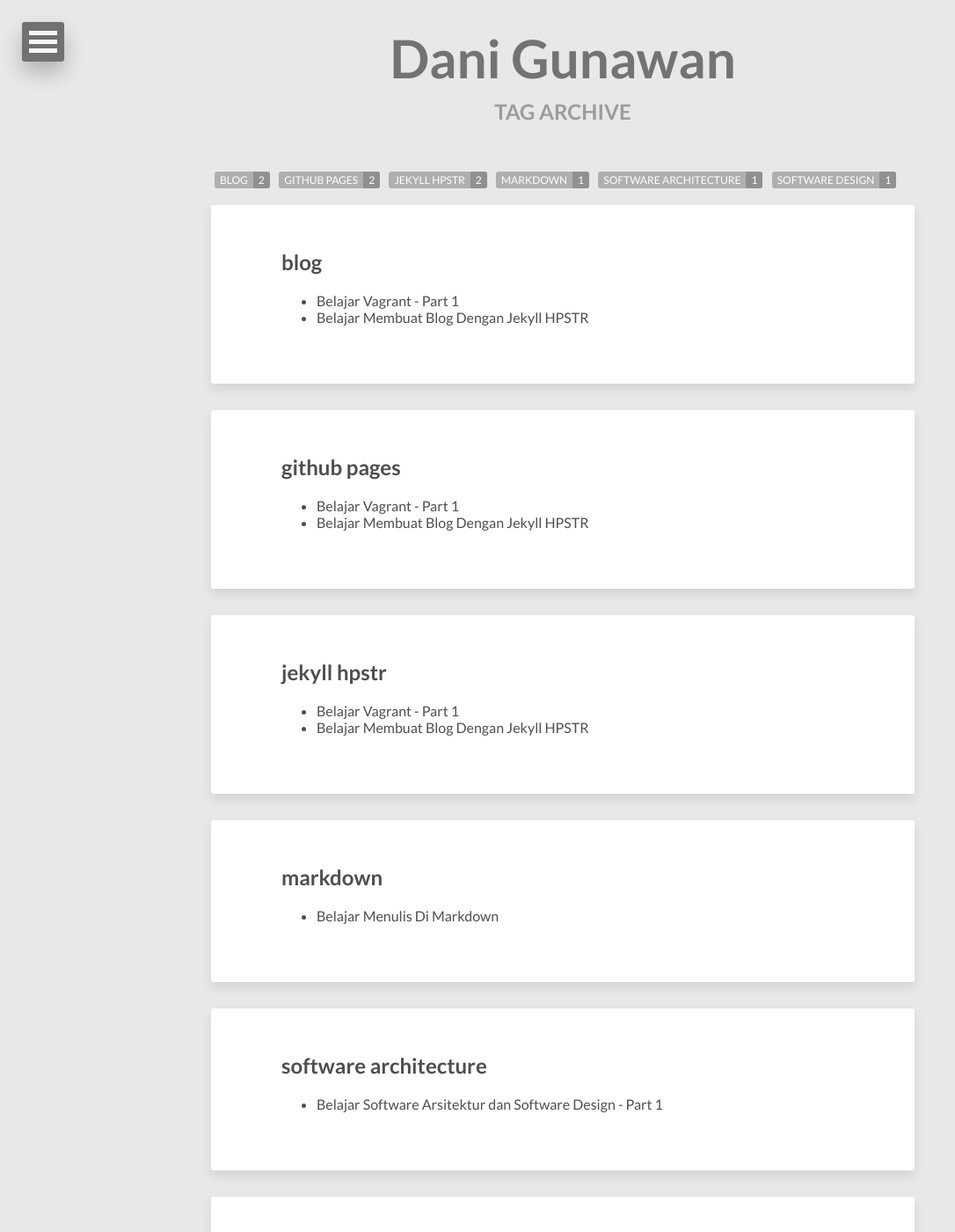
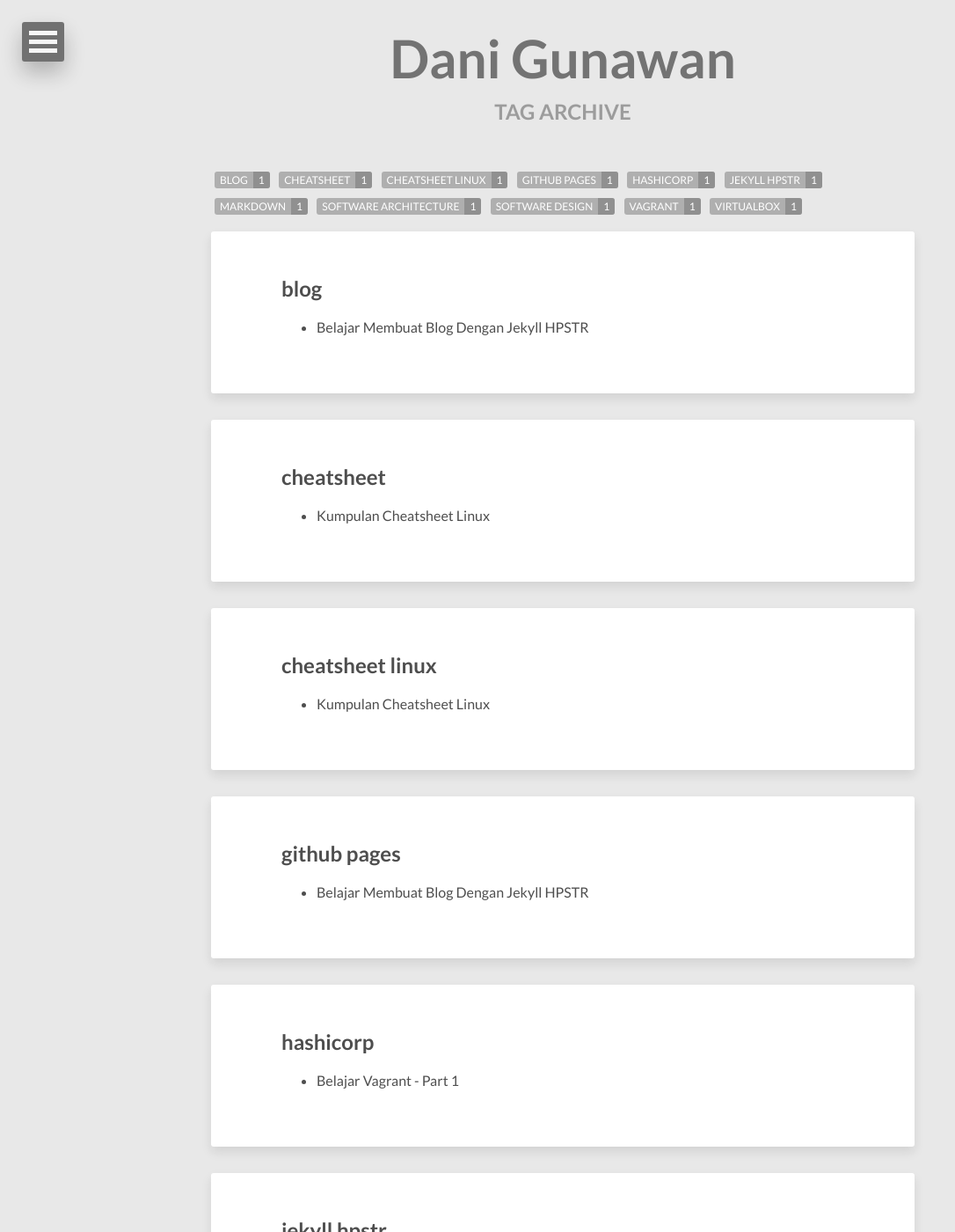
Before and after one commit to danigunawan/danigunawan.github.io, a Jekyll site: the page built from tags/index.html, in a window 1280 px wide and 1400 px high. Shown: the whole window at 88% size, without its empty margins (0-1086 px from the left). Built offline with Jekyll 4.4.1, drawn with Linux system fonts in a browser that asks for light colours; nearby versions of some CDN libraries; some of the changed text lies outside the part shown.

Commit message:
[ADD POSTING] belajar vagrant part 1 dan membuat blog jekyll hpstr di githup pages

```diff
--- /dev/null
+++ b/_posts/2022-11-07-cheatsheet-linux.md
@@ -0,0 +1,13 @@
+---
+layout: post
+title: Kumpulan Cheatsheet Linux
+description: "Kumpulan Cheatsheet Linux"
+tags: [cheatsheet, cheatsheet linux]
+image:
+  background: triangular.png
+---
+
+df -H path
+du -H path
+
+Soon
```
Also changed, not shown: _posts/2022-11-09-belajar-vagrant-part-1.md (+2 -2 lines).
